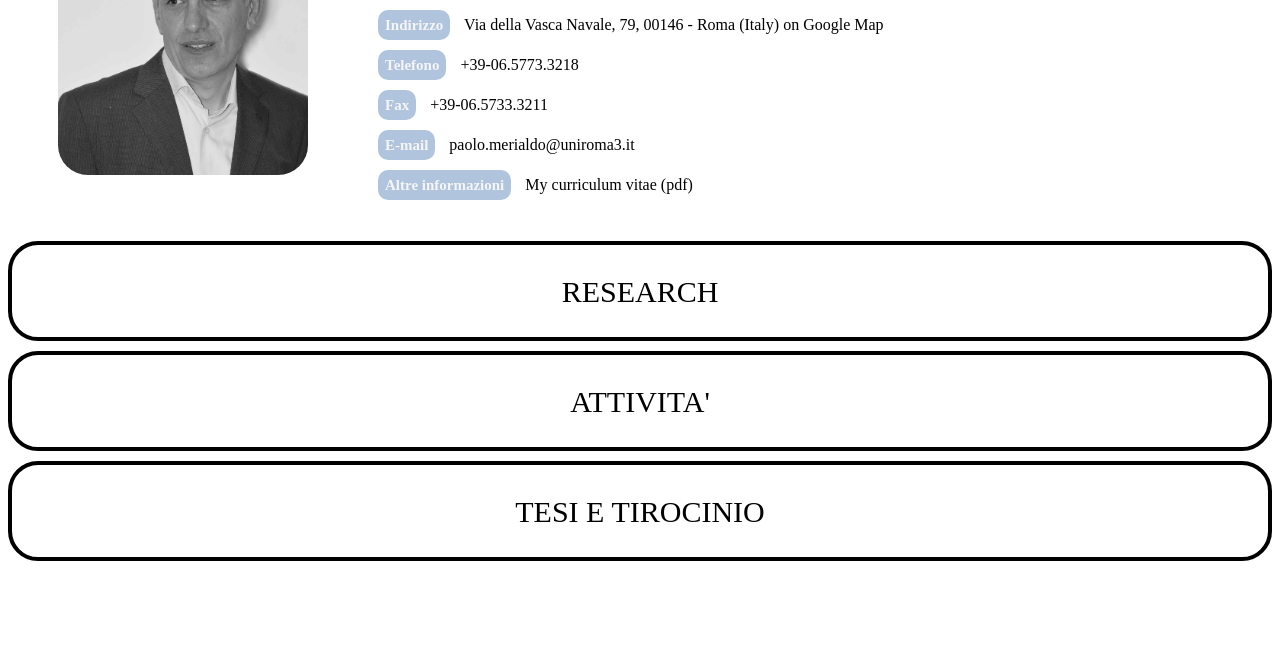
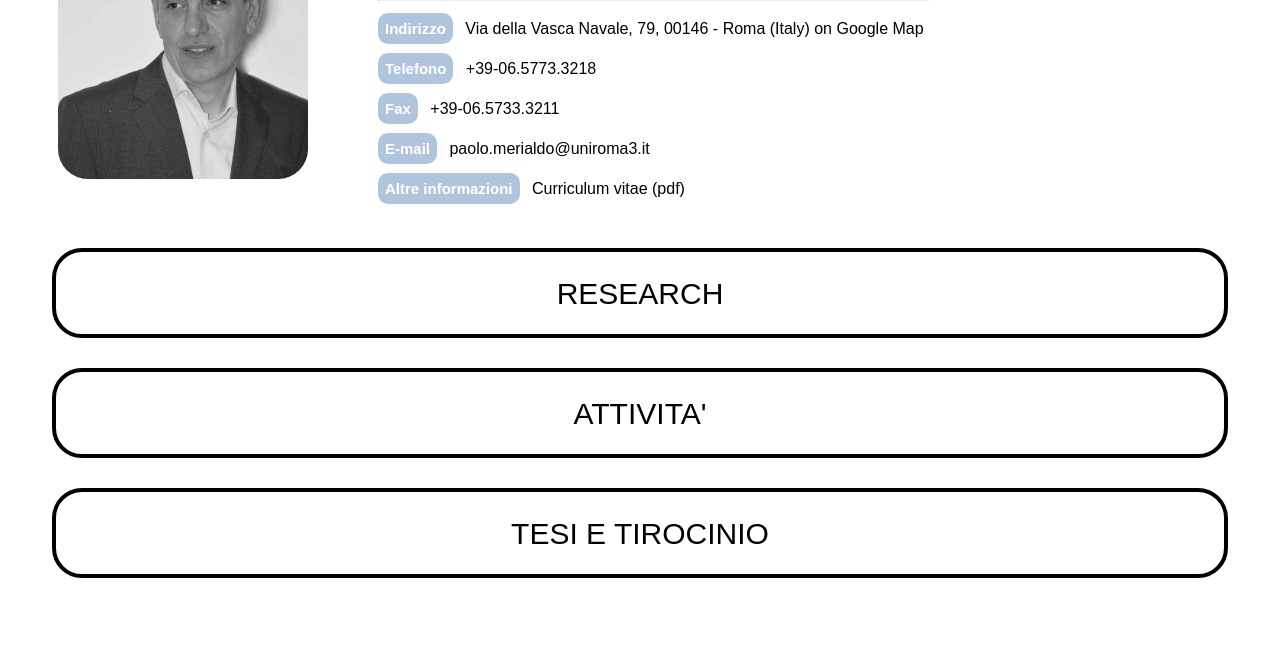
Before and after one commit to razihel96/homework2, a plain HTML site: page index.html in a window 1280 px wide. Shown: the part 138-800 px from the top of the page. Drawn offline with Linux system fonts and the light colour scheme.

Commit message:
new font + vari fix estetici

```diff
--- a/index.html
+++ b/index.html
@@ -4,8 +4,13 @@
     <meta charset="UTF-8">
     <meta http-equiv="X-UA-Compatible" content="IE=edge">
     <meta name="viewport" content="width=device-width, initial-scale=1.0">
-    <title>Document</title>
+    <title>Paolo Marialdo: Home</title>
     <link rel="stylesheet" href="style.css">
+    <link rel="preconnect" href="https://fonts.googleapis.com">
+
+    <!--FONT-->
+    <link rel="preconnect" href="https://fonts.gstatic.com" crossorigin>
+    <link href="https://fonts.googleapis.com/css2?family=Bebas+Neue&display=swap" rel="stylesheet">
 
 </head>
 <body>
@@ -21,7 +26,7 @@
                 <li><span class="dati">Telefono</span> +39-06.5773.3218</li>
                 <li><span class="dati">Fax</span> +39-06.5733.3211</li>
                 <li><span class="dati">E-mail</span> paolo.merialdo@uniroma3.it</li>
-                <li><span class="dati">Altre informazioni</span> <a href="http://asi.uniroma3.it/download/curriculum/1621524546Paolo%20Merialdo%20-%202021-05-14%20-%20EN.pdf" target="_blank">My curriculum vitae (pdf)</a></li>
+                <li><span class="dati">Altre informazioni</span> <a href="http://asi.uniroma3.it/download/curriculum/1621524546Paolo%20Merialdo%20-%202021-05-14%20-%20EN.pdf" target="_blank">Curriculum vitae (pdf)</a></li>
             </ul>
         </div>
 
@@ -137,6 +142,7 @@
     </details>
 
 
+    <div class="linea"></div>
 
 
     <!--ATTIVITA'-->
@@ -560,6 +566,7 @@
     </details>
 
 
+<div class="linea"></div>
 
 <!--TESI E TIROCINIO-->
     <details>
@@ -588,10 +595,5 @@
 
     </details>
 
-</div>
-
-
-
-
 </body>
 </html>
--- a/style.css
+++ b/style.css
@@ -7,6 +7,7 @@
 
 
 body {
+    font-family: 'Raleway', sans-serif;
 }
 
 a {
@@ -33,6 +34,8 @@ a:hover {
     width: 100%;
     display: flex;
     line-height: 0px;
+    padding-bottom: 3px;
+    margin-top: 12px;
 }
 
 #nome {
@@ -69,32 +72,37 @@ h2 {
 
 
 .dati {
-    color: whitesmoke;
+    color: white;
     font-size: 15px;
     font-weight: bold;
     border-radius: 10px;
     background-color: lightsteelblue;
     padding: 7px;
-    margin-right: 10px;
+    margin-right: 8px;
 }
-
 
 
 
 /*RESEARCH*/
 
+details {
+    width: 93%;
+    margin: auto;
+    margin-bottom: 10px;
+}
+
 .details-content {
-    padding-bottom: 50px;
+    padding-bottom: 40px;
 }
 
 #research {
     border: 4px solid black;
     border-radius: 30px;
     width: 100%;
-    height: 100px;
+    height: 90px;
     text-align: center;
     font-size: 30px;
-    padding-top: 30px;
+    padding-top: 25px;
     list-style: none;
     cursor: pointer;
 }
@@ -124,17 +132,24 @@ h2 {
     color: lightslategray;
     margin-left: 20px;
     padding-bottom: 15px;
+    line-height: 20px;
 }
 
 .text2 {
     margin-left: 20px;
     list-style: none;
+    line-height: 23px;
 }
 
 #research-testo {
     width: 100%;
     color: black;
     padding-left: 100px;
+}
+
+.link2 {
+    color: lightslategray;
+    font-weight: bold;
 }
 
 
@@ -146,11 +161,11 @@ h2 {
     border: 4px solid black;
     border-radius: 30px;
     width: 100%;
-    height: 100px;
-    margin-top: 10px;
+    height: 90px;
+    margin-top: 30px;
     text-align: center;
     font-size: 30px;
-    padding-top: 30px;
+    padding-top: 25px;
     list-style: none;
     cursor: pointer;
 }
@@ -165,6 +180,7 @@ h2 {
     font-weight: bold;
     padding-top: 10px;
     text-transform: uppercase;
+    line-height: 25px;
 }
 
 #attività:hover {
@@ -174,7 +190,7 @@ h2 {
 
 .AA {
     cursor: pointer;
-    padding-bottom: 10px;
+    padding-bottom: 5px;
     font-size: 18px;
 }
 
@@ -192,11 +208,11 @@ h2 {
     border: 4px solid black;
     border-radius: 30px;
     width: 100%;
-    height: 100px;
-    margin-top: 10px;
+    height: 90px;
+    margin-top: 30px;
     text-align: center;
     font-size: 30px;
-    padding-top: 30px;
+    padding-top: 25px;
     list-style: none;
     cursor: pointer;
 }
```
